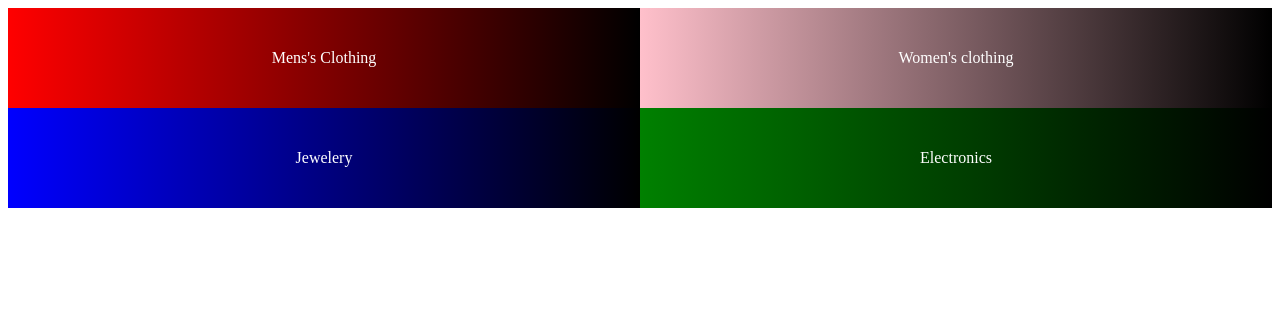
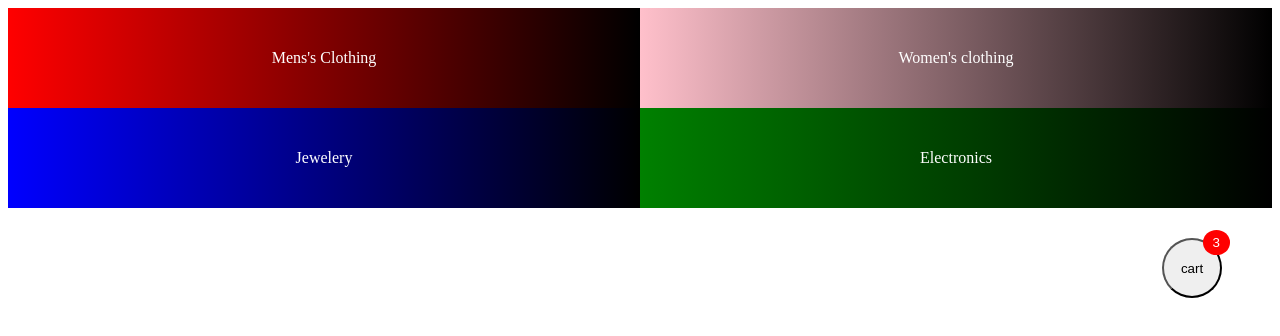
Before and after one commit to Patrick-Kaczmar/find-the-iss, a React (Create React App) app: page / in a window 1280 px wide. Shown: the top 336 px of the page. Built offline with nearby package versions, Linux system fonts and the light colour scheme; no server answers.

Commit message:
added cart button design

```diff
--- a/src/App.js
+++ b/src/App.js
@@ -1,5 +1,7 @@
 import React from "react";
+import './app.css'
 import Navigation from "./navigation/Navigation";
+import Cart from "./cart/Cart";
 
 function App() {
 
@@ -10,6 +12,7 @@ function App() {
   return (
     <>
       <Navigation />
+      <Cart />
     </>
   );
 }
--- /dev/null
+++ b/src/cart/Cart.js
@@ -0,0 +1,10 @@
+import React from "react";
+import './cart.css'
+
+export default function Cart() {
+    return (
+        <div className="cart-wrapper">
+            <button className="cart-btn">cart <span className="notification">3</span></button>
+        </div>
+    )
+}
--- /dev/null
+++ b/src/cart/cart.css
@@ -0,0 +1,27 @@
+.cart-wrapper {
+    display: flex;
+    flex-direction: row-reverse;
+    margin-top: 30px;
+    margin-right: 50px;
+}
+
+.cart-btn {
+    border-radius: 50%;
+    width: 60px;
+    height: 60px;
+    position: relative;
+}
+
+.cart-btn:hover {
+    cursor: pointer;
+}
+
+.notification {
+    position: absolute;
+    top: -10px;
+    right: -10px;
+    background-color: red;
+    color: white;
+    border-radius: 50%;
+    padding: 5px 10px;
+}
```
Also changed, not shown: src/app.css (added).
